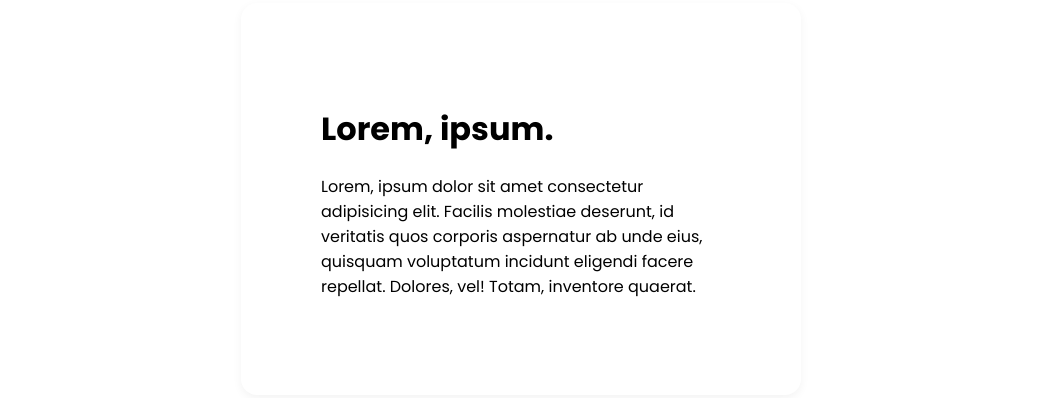
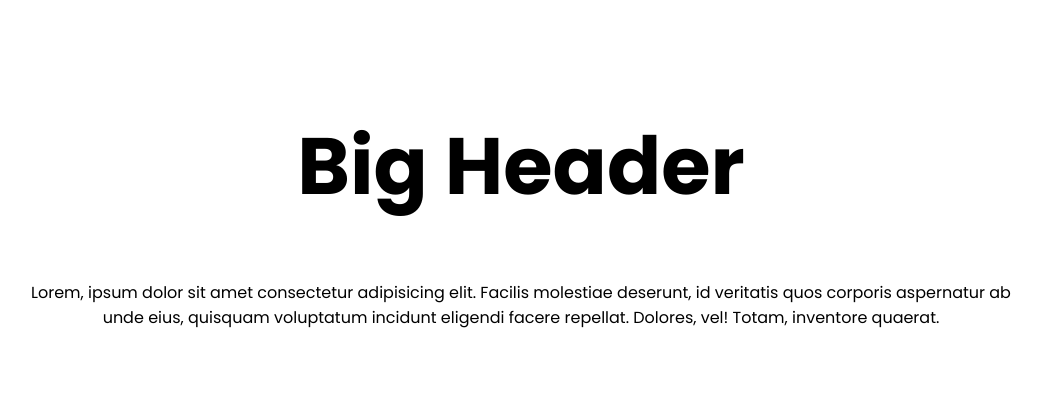
Before and after one commit to Vannos-Slid/CSS-HTML-full-course, a plain HTML site: page index.html in a window 1280 px wide. Shown: the part 209-607 px from the top of the page, without its empty margins (119-1160 px from the left). Drawn offline with Linux system fonts and the light colour scheme.

Commit message:
respionsive font size

```diff
--- a/css/tips-and-tricks.css
+++ b/css/tips-and-tricks.css
@@ -12,10 +12,15 @@ body {
 .container {
     padding: min(5em, 8%);
     margin: auto;
-    width: 400px;
+    width: 80vw;
     background-color: white;
     box-shadow: 0 3px 10px rgba(0, 0, 0, 0.05);
     border-radius: 1em;
+    text-align: center;
+}
+
+h1 {
+    font-size: clamp(1.8rem, calc(7vw + 1rem), 5rem);
 }
 
 @media (max-width: 700px) {
--- a/index.html
+++ b/index.html
@@ -21,7 +21,7 @@
 <body>
 
     <div class="container">
-        <h1>Lorem, ipsum.</h1>
+        <h1>Big Header</h1>
         <p>Lorem, ipsum dolor sit amet consectetur adipisicing elit. Facilis molestiae deserunt, id veritatis quos
             corporis aspernatur ab unde eius, quisquam voluptatum incidunt eligendi facere repellat. Dolores, vel!
             Totam, inventore quaerat.</p>
```
